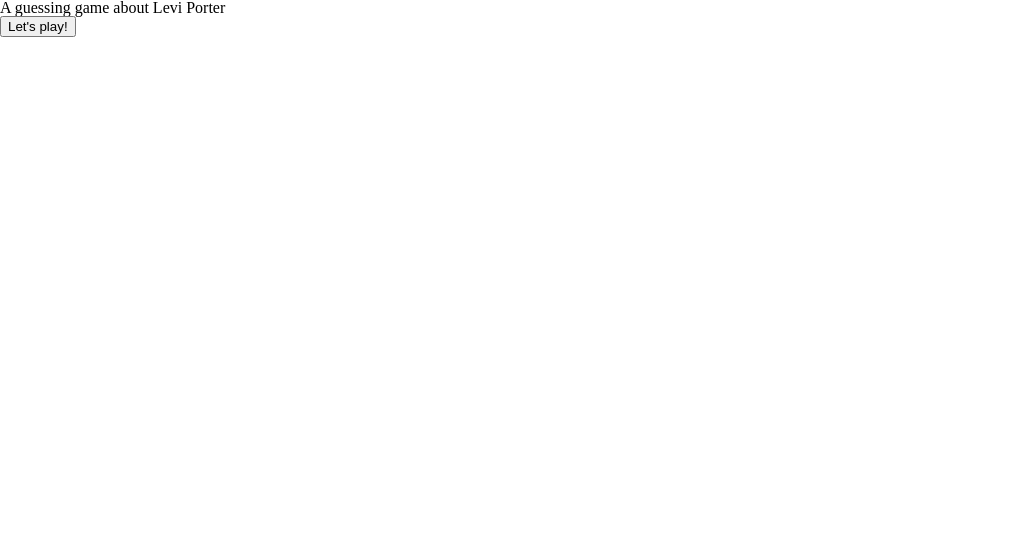
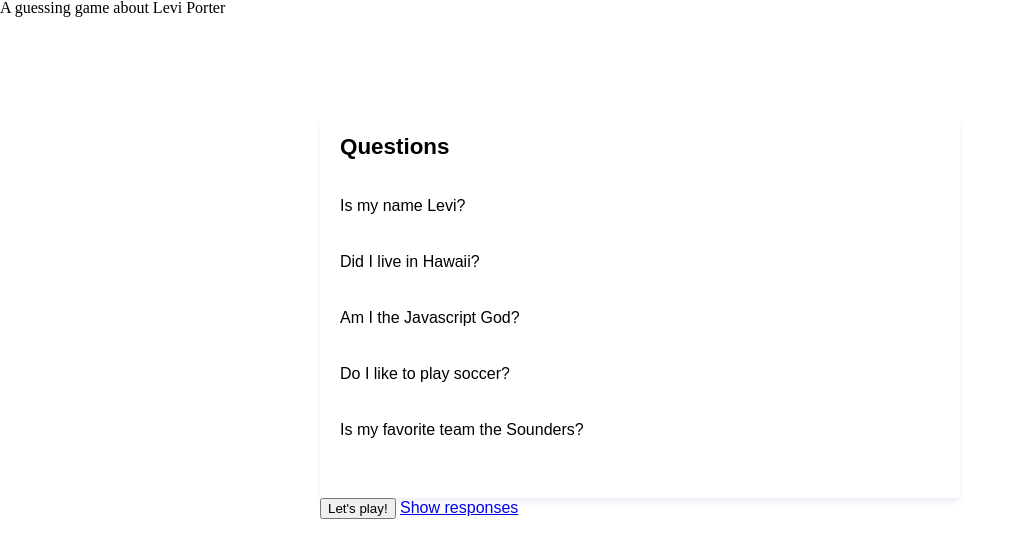
Before and after one commit to levibrooke/cf-about-me, a plain HTML site: page index.html in a window 1280 px wide. Shown: the whole page, without its empty margins (0-1020 px from the left). Drawn offline with Linux system fonts and the light colour scheme.

Commit message:
Start work on style, add questions to html

```diff
--- a/css/style.css
+++ b/css/style.css
@@ -1 +1,26 @@
 @import 'reset.css';
+
+* {
+  font-family: sans-serif;
+}
+
+main {
+  width: 50%;
+  height: 50%;
+  margin: 100px auto;
+}
+
+.container {
+  box-shadow: 0px 4px 6px 0px #ECEFF4;
+  border-radius: 4px;
+  padding: 20px;
+}
+
+h2 {
+  font-weight: bold;
+  font-size: 1.4em;
+}
+
+li {
+  margin: 40px 0px;
+}
--- a/index.html
+++ b/index.html
@@ -8,8 +8,23 @@
   <link rel="stylesheet" href="css/style.css">
 </head>
 <body>
-  <h1>A guessing game about Levi Porter</h1>
-  <button id="play-button">Let's play!</button>
+  <header>
+    <h1>A guessing game about Levi Porter</h1>
+  </header>
+  <main>
+    <div class="container">
+      <h2>Questions</h2>
+      <ul>
+        <li>Is my name Levi?</li>
+        <li>Did I live in Hawaii?</li>
+        <li>Am I the Javascript God?</li>
+        <li>Do I like to play soccer?</li>
+        <li>Is my favorite team the Sounders?</li>
+      </ul>
+    </div>
+    <button id="play-button">Let's play!</button>
+    <a href="#" id="show-responses">Show responses</a>
+  </main>
 
   <script src="js/app.js"></script>
 </body>
--- a/js/app.js
+++ b/js/app.js
@@ -31,6 +31,8 @@ let askQuestion = (arr) => {
   }
 };
 
-document.addEventListener('click', () => {
+var play = document.getElementById('play-button');
+
+play.addEventListener('click', () => {
   askQuestion(questions);
 });
```
